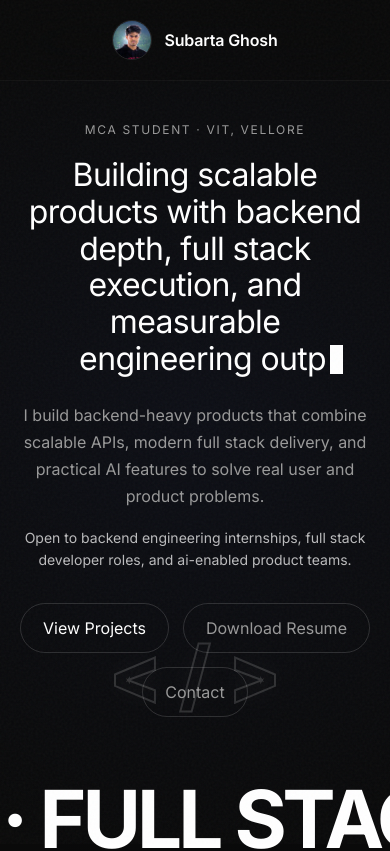
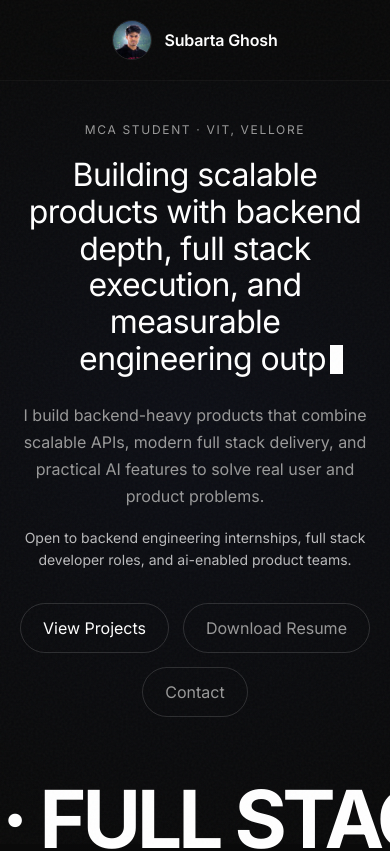
Before and after one commit to subh-ghosh/my-portfolio, a React (Vite) app: page / in a window 390 px wide. Shown: the top 851 px of the page. Built offline with nearby package versions, Linux system fonts and the light colour scheme.

Commit message:
Fix mobile typography overlap

```diff
--- a/src/components/Hero.css
+++ b/src/components/Hero.css
@@ -231,10 +231,10 @@
     justify-content: center;
     position: absolute;
     top: auto;
-    bottom: 25%;
+    bottom: -5%;
     left: 0;
     width: 100%;
-    opacity: 0.15;
+    opacity: 0.06;
     z-index: -1;
     overflow: hidden;
   }
```
